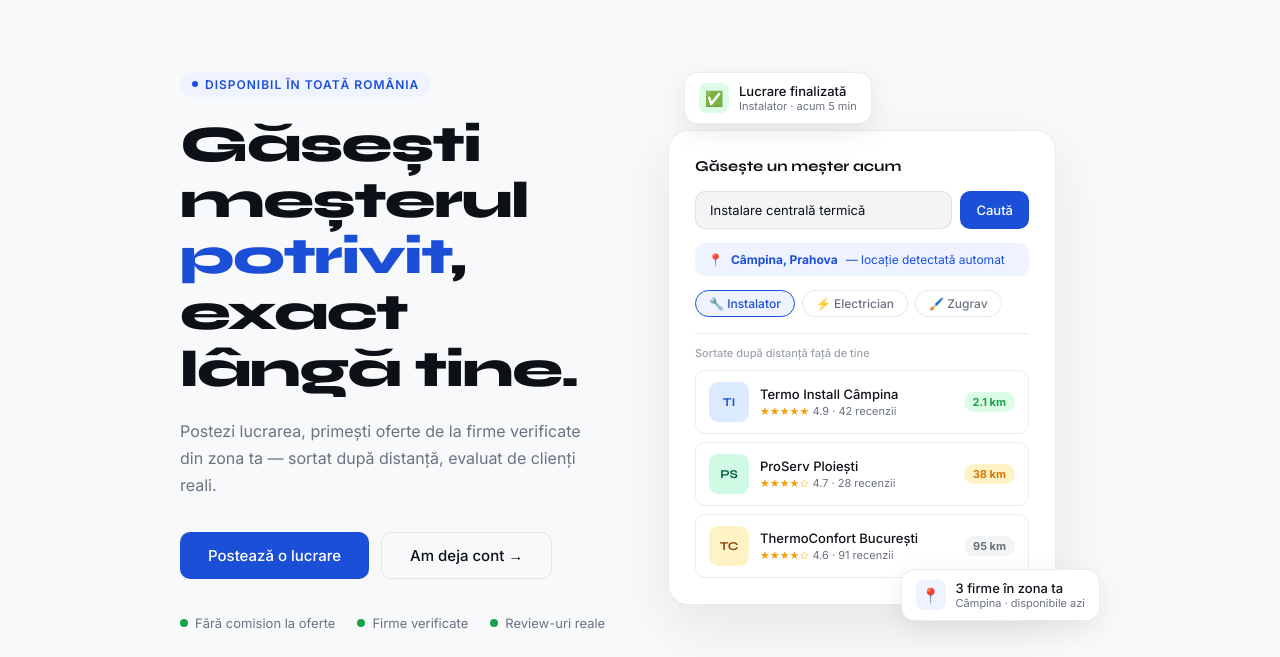
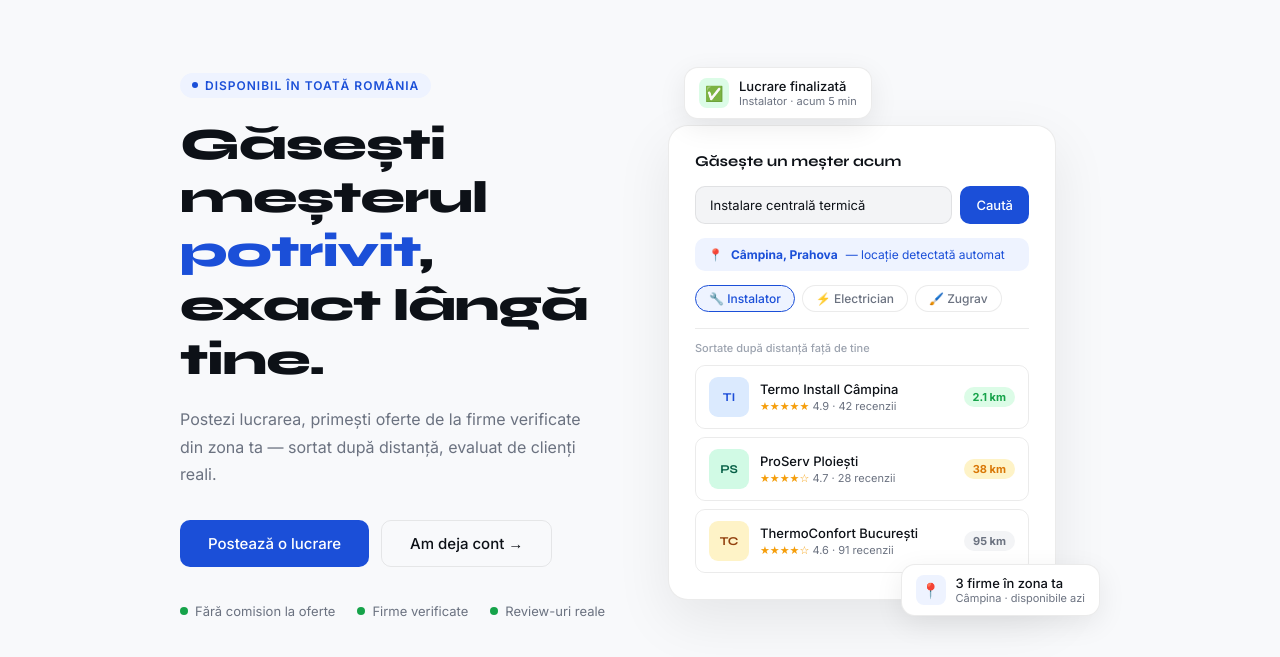
Before and after one commit to adp2805/Fixit, a website: page public/index.html in a window 1280 px wide. Shown: the part 97-754 px from the top of the page. Drawn offline with Linux system fonts and the light colour scheme; no server answers.

Commit message:
Fix hero title - line-height marit si font size redus usor

```diff
--- a/public/index.html
+++ b/public/index.html
@@ -679,7 +679,7 @@
             <span style="width:6px;height:6px;border-radius:50%;background:var(--blue);display:inline-block;"></span>
             Disponibil în toată România
           </div>
-          <h1 class="hero-title" style="font-family:var(--font-d);font-size:clamp(34px,4vw,54px);font-weight:800;letter-spacing:-1.5px;line-height:1.1;margin-bottom:20px;">
+          <h1 class="hero-title" style="font-family:var(--font-d);font-size:clamp(30px,3.5vw,48px);font-weight:800;letter-spacing:-1px;line-height:1.2;margin-bottom:20px;">
             Găsești meșterul <span style="color:var(--blue);">potrivit</span>, exact lângă tine.
           </h1>
           <p class="hero-sub" style="font-size:16px;color:var(--gray);line-height:1.7;margin-bottom:32px;max-width:420px;">
```
